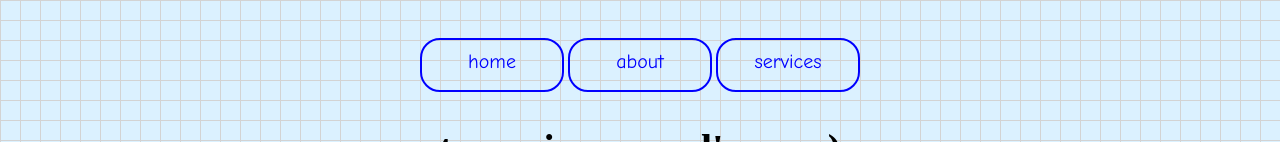
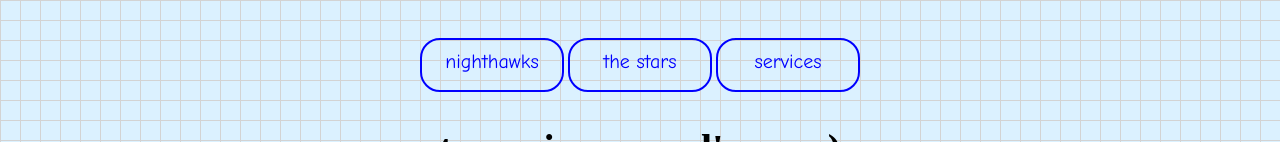
Before and after one commit to blueyace/white, a plain HTML site: page index.html in a window 1280 px wide. Shown: the part 440-582 px from the top of the page. Drawn offline with Linux system fonts and the light colour scheme.

Commit message:
Update index.html

```diff
--- a/index.html
+++ b/index.html
@@ -91,8 +91,8 @@ Captain Shubhro!
               display:inline-block;
               }
 </style>
-<a class="button" style="padding-right:20px; font-family:Comic Sans MS;" href="#">home</a>
-<a class="button" style="padding-right:20px; font-family:Comic Sans MS;" href="#">about</a>
+<a class="button" style="padding-right:20px; font-family:Comic Sans MS;" href="sike.html">nighthawks</a>
+<a class="button" style="padding-right:20px; font-family:Comic Sans MS;" href="teriyaki.html">the stars</a>
 <a class="button" style="padding-right:20px; font-family:Comic Sans MS;" href="#">services</a>
 </div>
 
@@ -150,6 +150,7 @@ Mysterio
 <img style="width:33%; height:40%;" src="img3.jpeg">
 <img style="width:33%; height:40%;" src="img1.jpeg">
 <img style="width:33%; height:40%;" src="img2.jpeg">
+<br><br>
 
 </div>
 </body>
```
